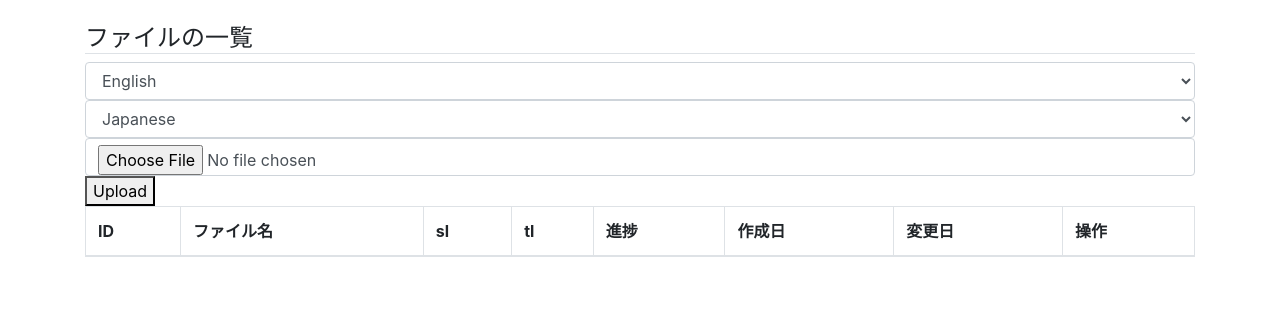
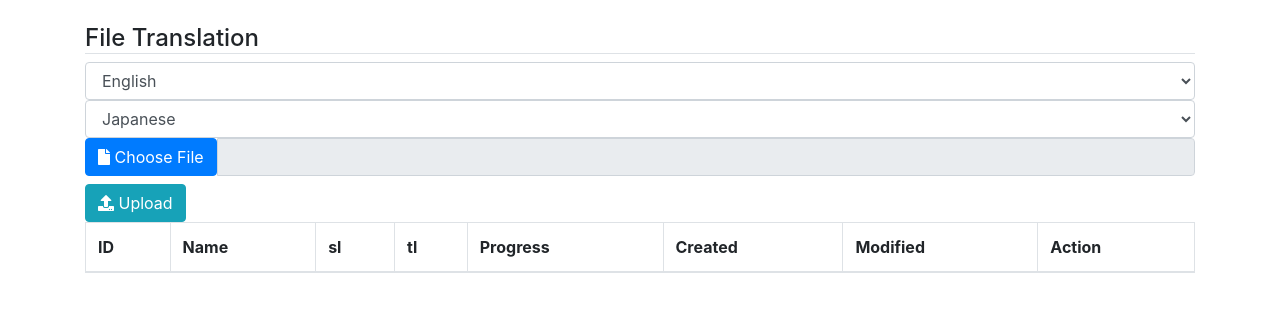
Before and after one commit to takatsugu-kato/kon_nyaku, a Django app: page /translate/file/ in a window 1280 px wide. Shown: the top 312 px of the page. Run offline with Django 3.2, Linux system fonts and the light colour scheme; data that the repository does not hold is empty; some libraries are stand-ins or nearby versions.

Commit message:
layout update

```diff
--- a/translate/consts.py
+++ b/translate/consts.py
@@ -113,9 +113,9 @@ SUPPORTED_FILE_FORMAT = [
 ]
 
 STATUS = {
-    0: '未翻訳',
-    1: '翻訳中',
-    2: '翻訳済み',
-    10: 'error',
-    100: 'error',
+    0: 'Not started',
+    1: 'Translating',
+    2: 'Translated',
+    10: 'Error',
+    100: 'Error',
 }
--- a/translate/forms.py
+++ b/translate/forms.py
@@ -16,7 +16,7 @@ class DocumentForm(forms.ModelForm):
 
         widgets = {
             'name': forms.HiddenInput(attrs={'id': "id_name"}),
-            'document': forms.FileInput(attrs={'class': 'form-control'}),
+            'document': forms.FileInput(attrs={'class': 'form-control', 'style': 'display:none'}),
             'source_lang': forms.Select(choices=SOURCE_LANG, attrs={'class': 'form-control'}),
             'target_lang': forms.Select(choices=TARGET_LANG, attrs={'class': 'form-control'}),
         }
--- a/translate/models.py
+++ b/translate/models.py
@@ -2,7 +2,7 @@ from django.db import models
 from django.utils import timezone
 
 class File(models.Model):
-    """ファイル"""
+    """File"""
     name = models.CharField('ファイル名', max_length=255)
     file_session_key = models.CharField('Session Key', max_length=40, default='')
     status = models.IntegerField('ステータス', blank=True, default=0)
--- a/translate/static/translate/css/extra.css
+++ b/translate/static/translate/css/extra.css
@@ -1 +1,5 @@
 a.progress_a {color:white;}
+.btn-mergen-sm {
+        padding-top: 2px;
+        padding-bottom: 2px;
+    }
--- a/translate/static/translate/js/extra.js
+++ b/translate/static/translate/js/extra.js
@@ -22,6 +22,8 @@ $(function() {
                 if (!csrfSafeMethod(settings.type) && !this.crossDomain) {
                     xhr.setRequestHeader("X-CSRFToken", csrf_token);
                     $('#id_document').val(null)
+                    $('#id_name').val(null)
+                    $('#display_file_name').val(null)
                 }
             },
         }).done(function(data){
@@ -33,7 +35,7 @@ $(function() {
                     html: data.message.join("<br/>")
                 })
             )
-            // setTimeout("$('#result_message').fadeOut('slow').queue(function() {this.remove();})", 3000)
+            setTimeout("$('#result_message').fadeOut('slow').queue(function() {this.remove();})", 3000)
             refreshFileList()
         });
     });
@@ -66,6 +68,7 @@ $(function() {
         var file = this.files[0];
         if(file != null) {
             $('#id_name').val(file.name)
+            $('#display_file_name').val(file.name)
         }
     });
 
--- a/translate/templates/translate/base.html
+++ b/translate/templates/translate/base.html
@@ -1,11 +1,12 @@
 {% load i18n static %}
 <!DOCTYPE html>{% get_current_language as LANGUAGE_CODE %}
-<html lang="{{ LANGUAGE_CODE|default:"en-us" }}">
+<html lang="{{ LANGUAGE_CODE|default:'en-us' }}">
 <head>
 <meta charset="UTF-8">
 <meta name="viewport" content="width=device-width, initial-scale=1, shrink-to-fit=no">
 <link rel="stylesheet" href="{% static 'translate/css/bootstrap.min.css' %}">
 <link rel="stylesheet" href="{% static 'translate/css/extra.css' %}">
+<link rel="stylesheet" href="https://use.fontawesome.com/releases/v5.8.2/css/all.css" integrity="sha384-oS3vJWv+0UjzBfQzYUhtDYW+Pj2yciDJxpsK1OYPAYjqT085Qq/1cq5FLXAZQ7Ay" crossorigin="anonymous">
 <link rel="shortcut icon" type="image/png" href="{% static 'favicon.ico' %}"/>
 {% block extra_css %}{% endblock %}
 <title>{% block title %}My Files{% endblock %}</title>
--- a/translate/templates/translate/file_list.html
+++ b/translate/templates/translate/file_list.html
@@ -1,45 +1,52 @@
 {% extends "translate/base.html" %}
 
-{% block title %}ファイルの一覧{% endblock title %}
+{% block title %}Kon-nyaku{% endblock title %}
 
 {% block content %}
     <div id="result"></div>
-    <h4 class="mt-4 border-bottom">ファイルの一覧</h4>
+    <h4 class="mt-4 border-bottom">File Translation</h4>
     <form method="post" enctype="multipart/form-data" id="file_upload">
         {% csrf_token %}
         {{ form.source_lang }}
         {{ form.target_lang }}
-        {{ form.document }}
+        <div class="input-group">
+          <label>
+            <span class="btn btn-primary"><i class="fas fa-file"></i> Choose File
+              {{ form.document }}
+            </span>
+          </label>
+          <input id="display_file_name" type="text" class="form-control" readonly="">
+        </div>
         {{ form.name }}
-        <button type="submit">Upload</button>
+        <button class="btn btn-info" type="submit"><i class="fas fa-upload"></i> Upload</button>
     </form>
     <table class="table table-striped table-bordered">
       <thead>
         <tr>
           <th scope="col">ID</th>
-          <th scope="col">ファイル名</th>
+          <th scope="col">Name</th>
           <th scope="col">sl</th>
           <th scope="col">tl</th>
-          <th scope="col">進捗</th>
-          <th scope="col">作成日</th>
-          <th scope="col">変更日</th>
-          <th scope="col">操作</th>
+          <th scope="col">Progress</th>
+          <th scope="col">Created</th>
+          <th scope="col">Modified</th>
+          <th scope="col">Action</th>
         </tr>
       </thead>
       <tbody>
         {{ file_list_data.html|safe }}
       </tbody>
     </table>
-    {# 削除を確認するモーダル ダイアログ #}
+    {# Modal dialog to confirm deletion #}
     <div class="modal fade" id="deleteModal" tabindex="-1" role="dialog" aria-labelledby="deleteModalLabel" aria-hidden="true">
       <div class="modal-dialog" role="document">
         <div class="modal-content">
           <div class="modal-header">
-            <h5 class="modal-title" id="deleteModalLabel">確認</h5>
+            <h5 class="modal-title" id="deleteModalLabel">Confirmation</h5>
             <button type="button" class="close" data-dismiss="modal" aria-label="Close"><span aria-hidden="true">&times;</span></button>
           </div>
           <div class="modal-body">
-            <p>ID: <span id="del_pk"></span> を削除しますか？</p>
+            <p>ID: Are you sure you want to delete <span id="del_pk"></span>?</p>
           </div>
           <div class="modal-footer">
             <a href="#" class="btn btn-primary" id="del_url">OK</a>
--- a/translate/views.py
+++ b/translate/views.py
@@ -19,19 +19,19 @@ from .consts import STATUS
 
 # Create your views here.
 def file_list(request):
-    """ファイルの一覧"""
+    """get list of files"""
     default_form_value = {'target_lang':'ja'}
     form = DocumentForm(initial=default_form_value)
 
     return render(request,
-                  'translate/file_list.html',     # 使用するテンプレート
+                  'translate/file_list.html',
                   {'file_list_data': create_file_list_tbody_html(request),
                    'form': form,
                    'STATUS': STATUS},
                  )
 
 def upload_file(request):
-    """ファイルのアップロード"""
+    """upload file"""
     default_form_value = {'target_lang':'ja'}
     if request.FILES:
         #Set the session key to POST
@@ -42,7 +42,7 @@ def upload_file(request):
 
         if form.is_valid():
             form.save()
-            result = {"type": "alert-success", "message": ["アップロードしました。"]}
+            result = {"type": "alert-success", "message": ["Uploaded"]}
         else:
             message = ""
             for error in form.errors:
@@ -51,7 +51,7 @@ def upload_file(request):
         return JsonResponse(result)#この段階でmessageがstrからarrayになる　なぜ？
 
 def file_tra(request, file_id):
-    """ファイルの翻訳"""
+    """translate file"""
     file = File.objects.get(pk=file_id)
     file.status = 1
     file.save()
@@ -60,7 +60,7 @@ def file_tra(request, file_id):
 
 
 def file_del(request, file_id):
-    """ファイルの削除"""
+    """delete file"""
     delete_files(file_id)
     return HttpResponse()
 
@@ -108,15 +108,15 @@ def create_file_list_tbody_html(request):
         modified_date = file.modified_date.astimezone(jst)
         modified_date_str = modified_date.strftime('%Y-%m-%d %H:%M')
 
-        translate_button_html = '<a href="tra/' + str(file.id) + '" class="tra btn btn-outline-primary btn-sm">翻訳</a>\n'
+        translate_button_html = '<a href="tra/' + str(file.id) + '" class="tra btn btn-primary btn-mergen-sm disabled"><i class="fas fa-language"></i></a>\n'
         if file.status == 1:
             done_flag = 0
         if file.progress == 100:
             progress_html = '<div class="progress"><div class="progress-bar progress-bar-striped bg-success" role="progressbar" style="width:100%">'\
-                            '<a class="progress_a" href="/translate/download/' + str(file.id) + '" download>download</a></div></div>'
-            translate_button_html = '<a href="tra/' + str(file.id) + '" class="tra btn btn-outline-primary btn-sm disabled">翻訳</a>\n'
+                            '<a class="progress_a" href="/translate/download/' + str(file.id) + '" download><i class="fas fa-download"></i> Download</a></div></div>'
         elif file.status == 0:
             progress_html = "not started"
+            translate_button_html = '<a href="tra/' + str(file.id) + '" class="tra btn btn-primary btn-mergen-sm"><i class="fas fa-language"></i></a>\n'
         else:
             progress_html = '<div class="progress"><div class="progress-bar progress-bar-striped progress-bar-animated" role="progressbar" style="width: '+str(file.progress)+'%"></div></div>'
 
@@ -130,7 +130,7 @@ def create_file_list_tbody_html(request):
             '          <td>' + modified_date_str + '</td>\n'\
             '          <td>\n'\
             '            ' + translate_button_html + \
-            '            <button class="btn btn-outline-danger btn-sm del_confirm" data-toggle="modal" data-target="#deleteModal" data-pk="' + str(file.id) + '">削除</button>\n'\
+            '            <button class="btn btn-danger btn-mergen-sm del_confirm" data-toggle="modal" data-target="#deleteModal" data-pk="' + str(file.id) + '"><i class="fas fa-trash-alt"></i></button>\n'\
             '          </td>\n'\
             '        </tr>\n'
     return_json = {"html": html, "done_flag": done_flag}
```
